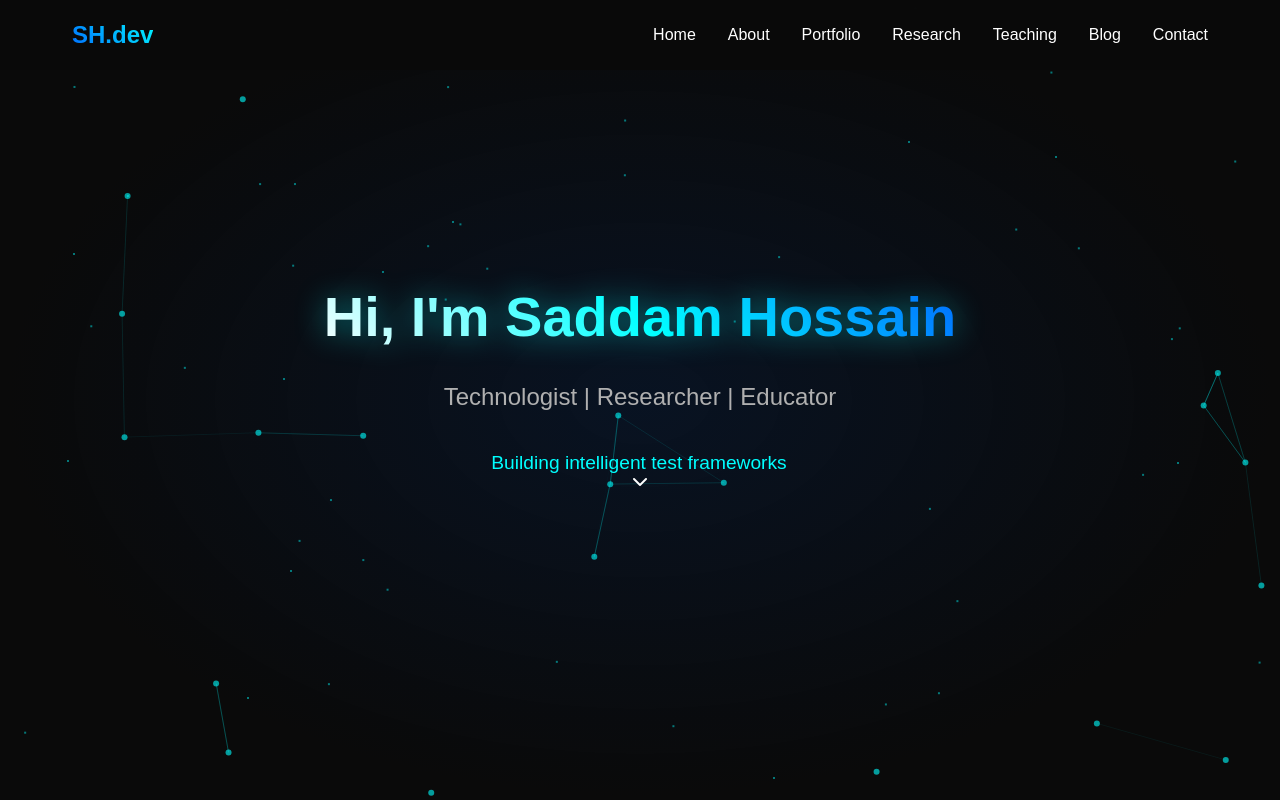
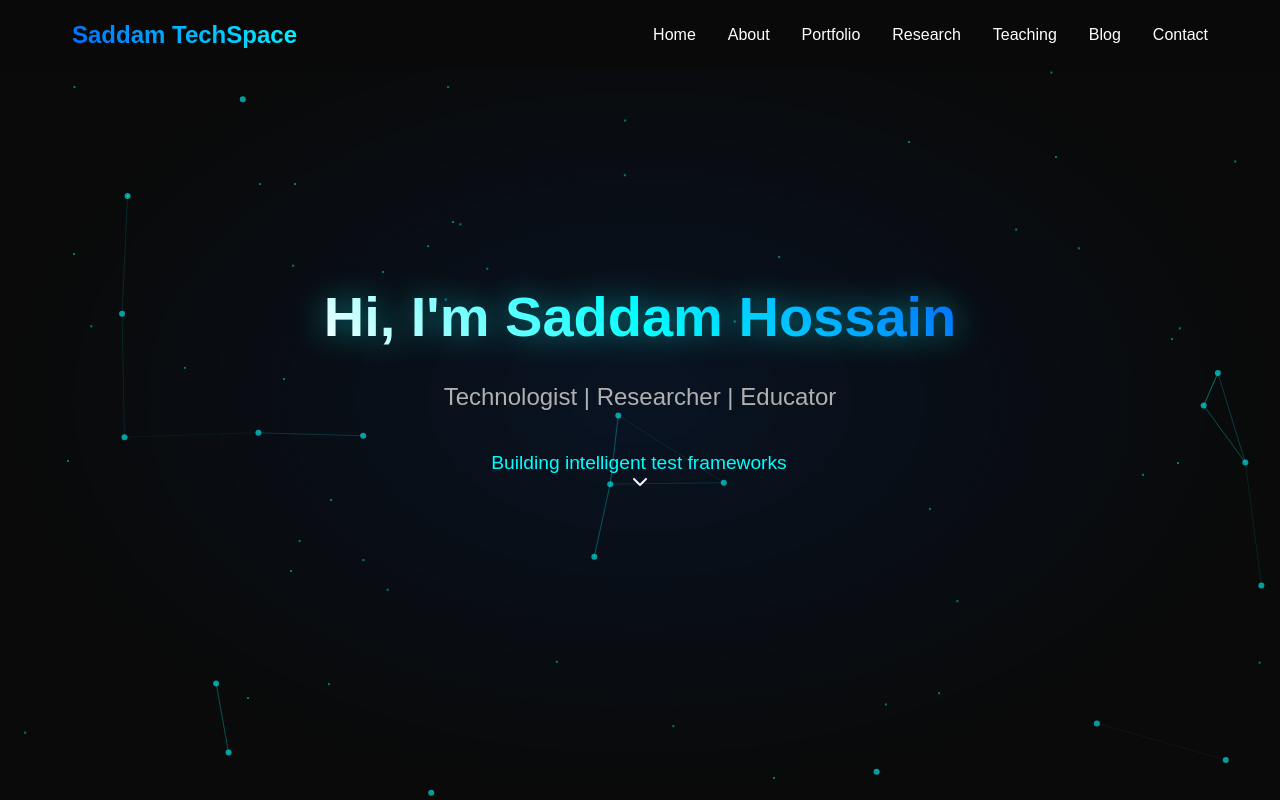
Before and after one commit to PanjatanCoders/saddam-techspace, a plain HTML site: page index.html in a window 1280 px wide. Shown: the top 800 px of the page. Drawn offline with Linux system fonts and the light colour scheme.

Commit message:
code updated

```diff
--- a/index.html
+++ b/index.html
@@ -19,7 +19,7 @@
     <!-- Navigation -->
     <nav id="navbar">
         <div class="nav-container">
-            <div class="logo">SH.dev</div>
+            <div class="logo">Saddam TechSpace</div>
             <ul class="nav-links">
                 <li><a href="#home">Home</a></li>
                 <li><a href="#about">About</a></li>
```
